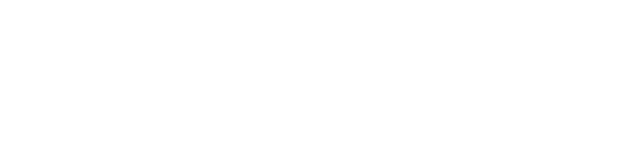
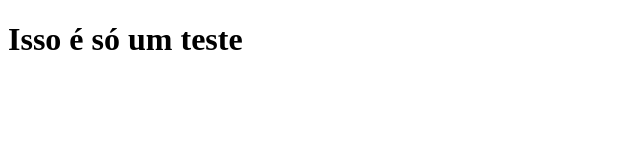
Before and after one commit to EnosAlvesSantos/Login, a plain HTML site: page index.html in a window 1280 px wide. Shown: the whole page, without its empty margins (0-640 px from the left). Drawn offline with Linux system fonts and the light colour scheme.

Commit message:
iniciandoTrabalho

```diff
--- a/index.html
+++ b/index.html
@@ -7,6 +7,6 @@
     <title>Login</title>
 </head>
 <body>
-
+    <h1> Isso é só um teste</h1>
 </body>
 </html>
```
